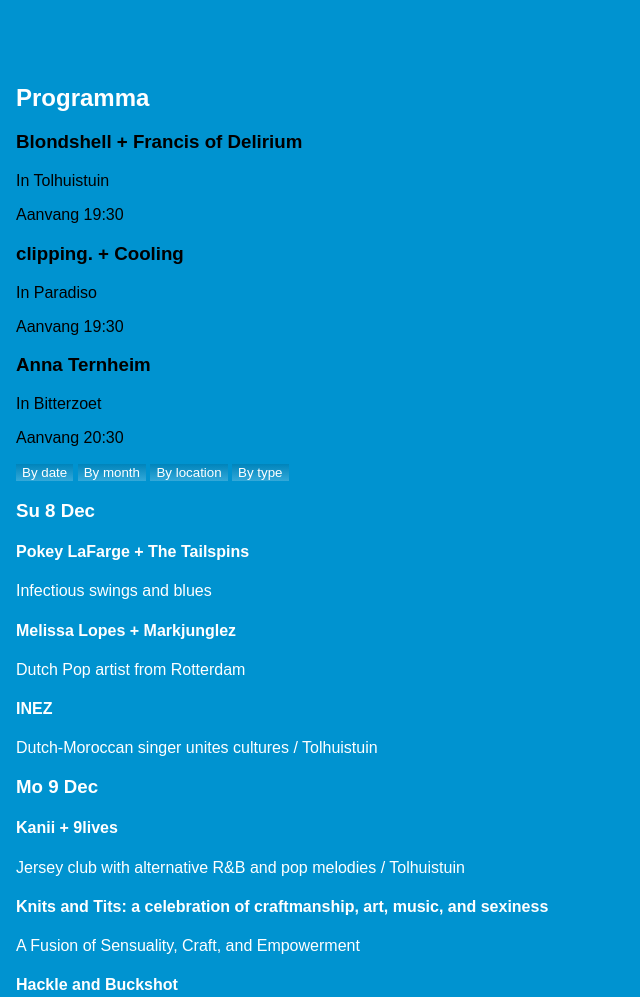
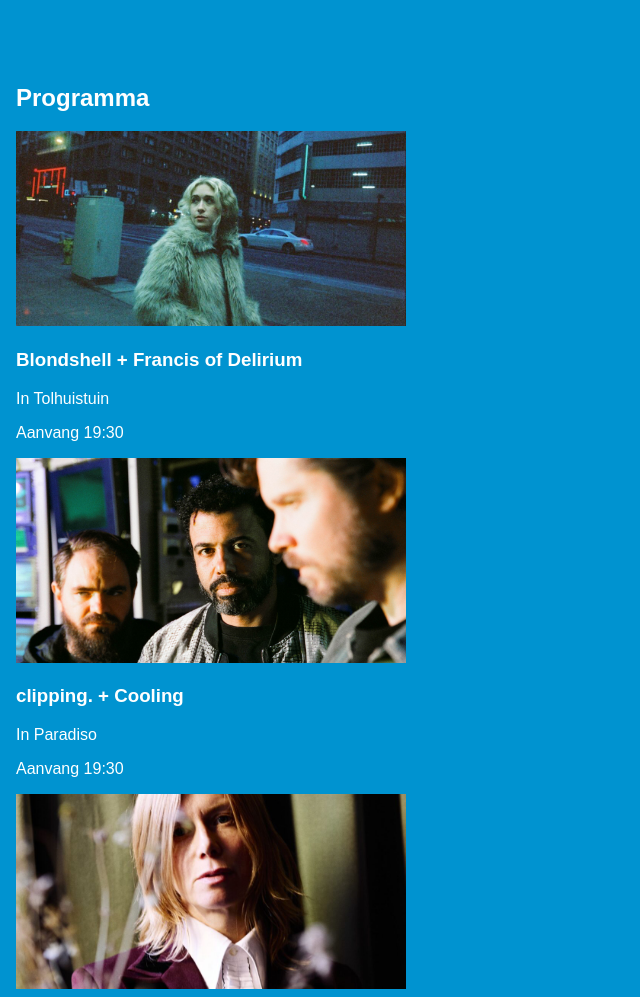
Before and after one commit to anoukschaafsma2/FED, a plain HTML site: page Paradiso/index.html in a window 1280 px wide. Shown: the part 900-1897 px from the top of the page, without its empty margins (0-640 px from the left). Drawn offline with Linux system fonts and the light colour scheme.

Commit message:
Add files via upload

```diff
--- a/Paradiso/index.html
+++ b/Paradiso/index.html
@@ -139,11 +139,11 @@
 
     <h2 id="programma">Programma</h2>
 
-    <a href="images/blondshell.jpg"><h3>Blondshell + Francis of Delirium</h3><p>In Tolhuistuin</p><p>Aanvang 19:30</p></a>
+    <img src="images/blondshell.jpg" alt="Afbeelding van Artiest Blondshell" ><h3>Blondshell + Francis of Delirium</h3><p>In Tolhuistuin</p><p>Aanvang 19:30</p>
 
-    <a href="images/clipping.png"><h3>clipping. + Cooling</h3><p>In Paradiso</p><p>Aanvang 19:30</p></a>
+    <img src="images/clipping.png" alt="Afbeelding van artiesten trio .clipping"><h3>clipping. + Cooling</h3><p>In Paradiso</p><p>Aanvang 19:30</p>
 
-    <a href="images/annaternheim.jpg"><h3>Anna Ternheim</h3><p>In Bitterzoet</p><p>Aanvang 20:30</p></a>
+    <img src="images/annaternheim.jpg" alt="Afbeelding van artiest Anna Terheim"><h3>Anna Ternheim</h3><p>In Bitterzoet</p><p>Aanvang 20:30</p></a>
 
       <button type="button">By date</button>
       <button type="button">By month</button>
```
